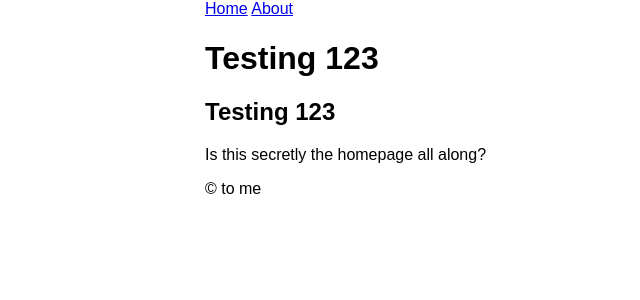
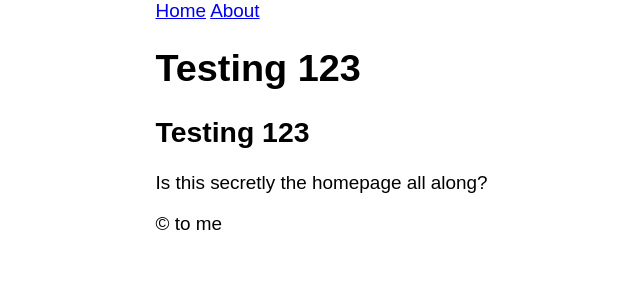
Before and after one commit to testuseriosh/testuser.github.io, a Jekyll site: the page built from readme.md, in a window 1280 px wide. Shown: the top 300 px of the page, without its empty margins (163-803 px from the left). Built offline with Jekyll 4.4.1, drawn with Linux system fonts in a browser that asks for light colours; nearby versions of some CDN libraries; our own code applies the rules of GitHub Pages for plain Markdown files.

Commit message:
Update styles.css

```diff
--- a/css/styles.css
+++ b/css/styles.css
@@ -9,5 +9,5 @@
 }
 
 .f5 {
-    font-size: --font-size-base;
+    font-size: var(--font-size-base);
 }
```
